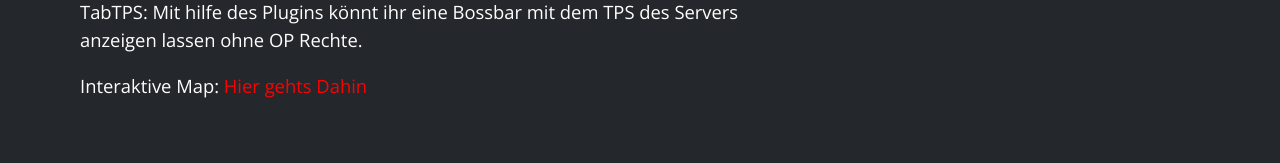
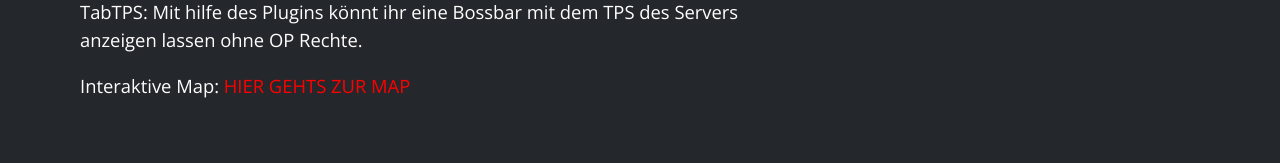
Before and after one commit to lougaming007/Trialcraft, a plain HTML site: page index.html in a window 1280 px wide. Shown: the part 1833-1996 px from the top of the page. Drawn offline with nearby package versions, Linux system fonts and the light colour scheme; no server answers.

Commit message:
Update index.html

```diff
--- a/index.html
+++ b/index.html
@@ -107,7 +107,7 @@
 <p> Spawn Elytra Plugin: Beim Start und wenn ich euch wieder am Spawn befindet erhaltet ihr eine Einweg Elytra mit einem Boost.
 <p> Status Plugin: Mit dem Staus Plugin könnt ihr euch und euren Mates ein Teamnamen geben der bei Tab dann angezeigt wird.
 <p> TabTPS: Mit hilfe des Plugins könnt ihr eine Bossbar mit dem TPS des Servers anzeigen lassen ohne OP Rechte.
-<p> Interaktive Map: <a href="http://map.trialcraft.de:25512/"><span style="color:#FF0000">Hier gehts Dahin</span></a>
+<p> Interaktive Map: <a href="http://map.trialcraft.de:25512/"><span style="color:#FF0000">HIER GEHTS ZUR MAP</span></a>
 
 </p>
 				</div>
```
